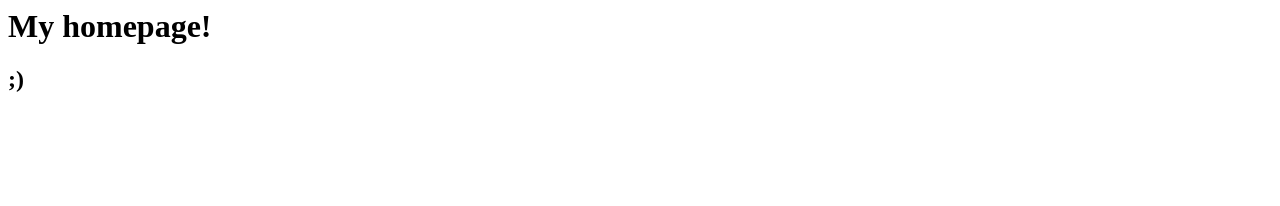
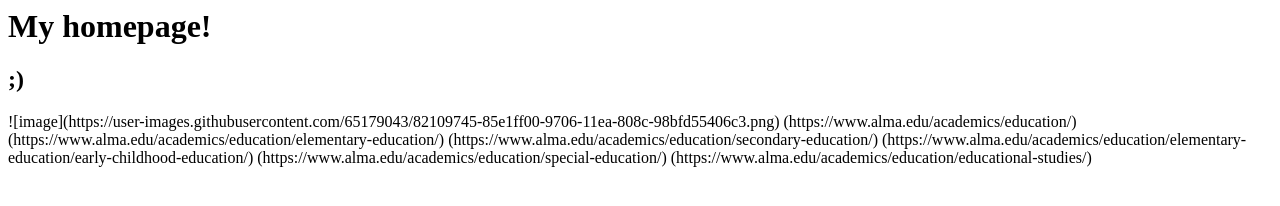
Before and after one commit to Taylor1mh/taylor1mh.github.io, a plain HTML site: page index.html in a window 1280 px wide. Drawn offline with Linux system fonts and the light colour scheme.

Commit message:
Update index.html

```diff
--- a/index.html
+++ b/index.html
@@ -12,4 +12,13 @@
     </h2>
 
   </body>
+  ![image](https://user-images.githubusercontent.com/65179043/82109745-85e1ff00-9706-11ea-808c-98bfd55406c3.png)
+(https://www.alma.edu/academics/education/)
+(https://www.alma.edu/academics/education/elementary-education/)
+(https://www.alma.edu/academics/education/secondary-education/)
+(https://www.alma.edu/academics/education/elementary-education/early-childhood-education/)
+(https://www.alma.edu/academics/education/special-education/)
+(https://www.alma.edu/academics/education/educational-studies/)
+
+
 </html>
```
